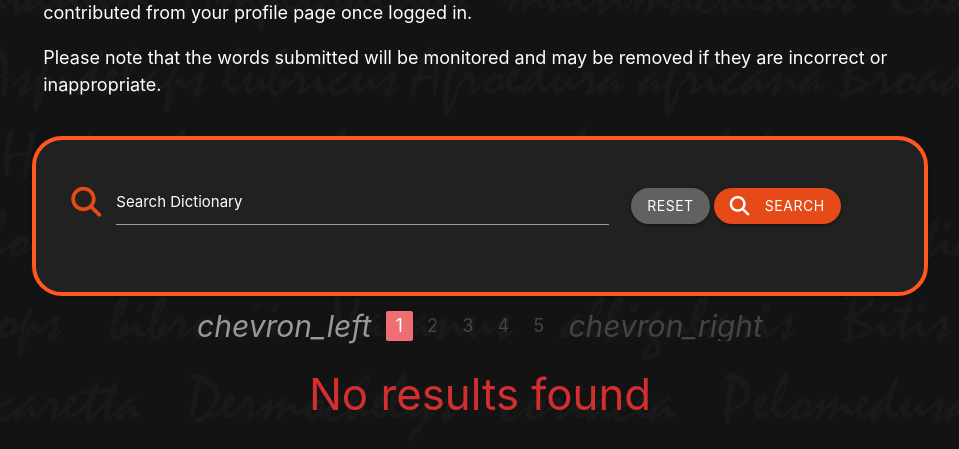
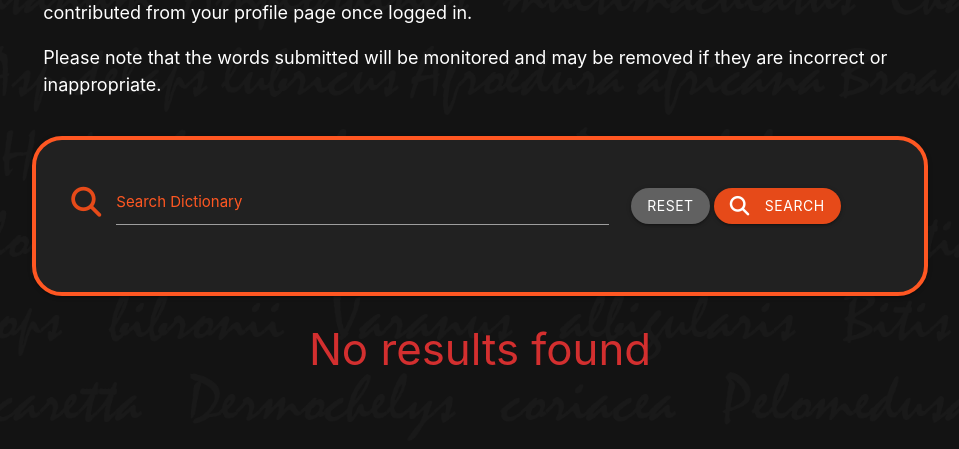
Before and after one commit to SpooshDoosh/MP3-ReptilianDictionary, a Flask app: page / in a window 1280 px wide. Shown: the part 286-735 px from the top of the page, without its empty margins (160-1119 px from the left). Run offline with Flask 2, Linux system fonts and the light colour scheme; data that the repository does not hold is empty; some libraries are stand-ins or nearby versions.

Commit message:
Change dropdown font colour

```diff
--- a/static/css/style.css
+++ b/static/css/style.css
@@ -1,15 +1,15 @@
 /*-------------------- FORMS ---------------------*/
 
 .input-field {
-    color: #fff !important;
+    color: #ff5722 !important;
 }
 
 .input-field label {
-    color: #fff;
+    color: #ff5722;
   }
 
   .input-field input[type=text]:focus + label {
-    color: #fff !important;
+    color: #ff5722 !important;
   }
 
   .input-field input[type=text]:focus {
@@ -27,6 +27,10 @@
     box-shadow: 0 1px 0 0 #fff !important;
   }
 
+  .select-dropdown, .dropdown-content li>span {
+    color: #ff5722 !important;
+    background-color: #212121 !important;
+  }
 /*-------------------- BODY AND TEXT ---------------------*/
 
 body {
--- a/templates/definitions.html
+++ b/templates/definitions.html
@@ -38,16 +38,6 @@
         </form>
     </div>
 
-    <ul class="pagination center-align">
-        <li class="disabled"><a href="#!"><i class="material-icons">chevron_left</i></a></li>
-        <li class="active"><a href="#!">1</a></li>
-        <li class="waves-effect"><a href="#!">2</a></li>
-        <li class="waves-effect"><a href="#!">3</a></li>
-        <li class="waves-effect"><a href="#!">4</a></li>
-        <li class="waves-effect"><a href="#!">5</a></li>
-        <li class="waves-effect"><a href="#!"><i class="material-icons">chevron_right</i></a></li>
-      </ul>
-
     {% if definitions|length > 0 %}
         <div class="row">
             <div class="col s12 m12">
```
Also changed, not shown: app.py (+24 -6 lines).
